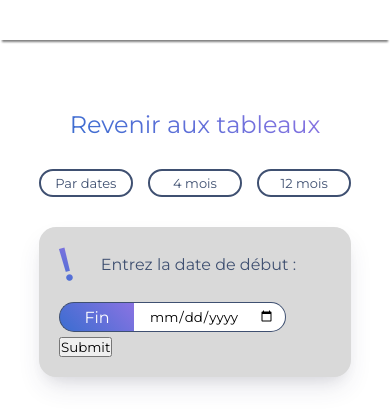
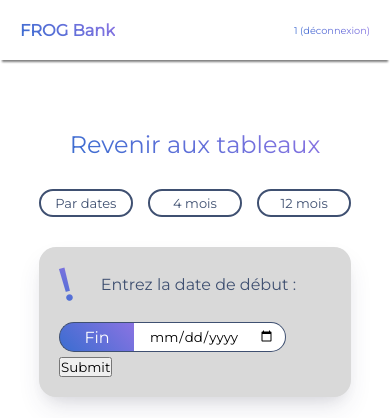
Before and after one commit to Caraidas/Portail-Web-et-gestion-de-paiement, a PHP site: page /graph_impayes.php in a window 390 px wide. Shown: the top 418 px of the page. Run offline with PHP 8.4, Linux system fonts and the light colour scheme; the visitor is signed in with stand-in values (Sample User, id 1); data that the repository does not hold is empty.

Commit message:
deco + lien inter page

```diff
--- a/graph_impayes.php
+++ b/graph_impayes.php
@@ -2,6 +2,15 @@
 require_once 'Class/Database.php';
 require_once 'Class/SQLData.php';
 include 'header.php';
+
+if (isset($_SESSION["id"])) {
+    $id = $_SESSION["id"];
+} else {
+    header("Location: login.php");
+}
+
+$db = Database::getPDO(); //database pour toute la page
+$sirenCo = SQLData::getSirenOfCommerceant($db, $_SESSION["id"]);
 
 if (isset($_SESSION['style_dates']) && isset($_SESSION['style_four']) && isset($_SESSION['style_twelve'])) {
   $style_dates = $_SESSION['style_dates'];
@@ -44,8 +53,8 @@
 }
 
 $cnx = Database::getPDO();
-$stats2= SQLData::getMotifImpaye($cnx,615888425);
-$stats3 = SQLData::getHistoriqueImpaye($cnx, 615888425, $debut, $fin);
+$stats2= SQLData::getMotifImpaye($cnx, intval($sirenCo));
+$stats3 = SQLData::getHistoriqueImpaye($cnx, intval($sirenCo), $debut, $fin);
 ?>
 
 <!DOCTYPE html>
@@ -81,8 +90,7 @@
 </script>
   <div class="site-container">
     <div class="retour-tableau">
-      <!-- <img src="" alt=""> -->
-      <a href="">Revenir aux tableaux</a>
+      <a href="page.php">Revenir aux tableaux</a>
     </div>
     <ul class="buttons">
       <a href="chose_date_selection.php?selected=dates">
--- a/header.php
+++ b/header.php
@@ -26,6 +26,7 @@
         .menu {
             display:flex;
             flex-direction: row;
+            align-items: center;
             padding:20px;
             position:relative;
             box-shadow: 0 4px 2px -2px gray;
@@ -54,10 +55,13 @@
 
         @media all and (max-width: 480px) {
         .menu {
-            height:30px;
             font-weight:300;
-            font-size:13px;
+            font-size: 13px;
         }
+
+            .logo {
+                font-size: 1.25em;
+            }
         }
     </style>
 </head>
@@ -66,7 +70,7 @@
     echo "
         <div class='menu'>
             <div class='logo'>FROG Bank</div>
-            <a href='#'>$id</a>
+            <a href='destroy.php' style='font-size: 0.75em;'>$id (déconnexion)</a>
         </div>
     ";
     ?>
--- a/login.php
+++ b/login.php
@@ -74,7 +74,6 @@
             </div>
 
             <input type='submit' value='Se connecter' class='submit'>
-            <a href='destroy.php'>destroy session</a>
         </form>
     </div>
 </body>
--- a/page.php
+++ b/page.php
@@ -271,6 +271,8 @@
                 echo $txtImpaye;
                 ?>
                 </tbody>
+            <br>
+            <a href="graph_impayes.php" style="color: black; text-decoration: none; font-style: italic;">Voir les graphiques</a>
             </table>
             <div class="export">
                 <form action='Class/Export.php' method='post'>
```
